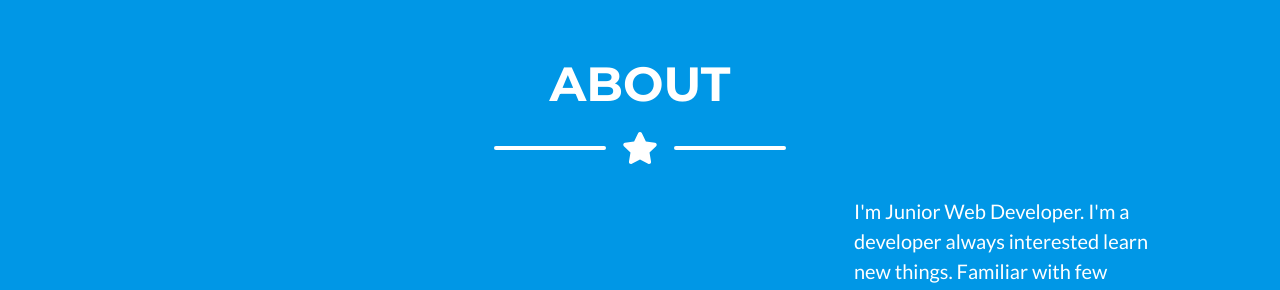
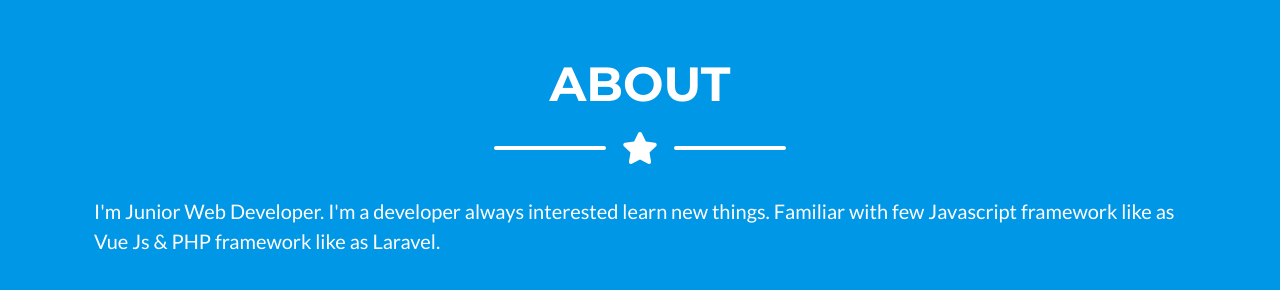
Before and after one commit to massndp/massndp.github.io, a plain HTML site: page index.html in a window 1280 px wide. Shown: the part 1641-1931 px from the top of the page. Drawn offline with nearby package versions, Linux system fonts and the light colour scheme.

Commit message:
Update index.html

```diff
--- a/index.html
+++ b/index.html
@@ -160,7 +160,7 @@
                 </div>
                 <!-- About Section Content-->
                 <div class="row">
-                    <div class="col-lg-4 ml-auto"><p class="lead">I'm Junior Web Developer. I'm a developer always interested learn new things. Familiar with few Javascript framework like as Vue Js & PHP framework like as Laravel.</p></div>
+                    <div class="col-lg-12 ml-auto"><p class="lead">I'm Junior Web Developer. I'm a developer always interested learn new things. Familiar with few Javascript framework like as Vue Js & PHP framework like as Laravel.</p></div>
 <!--                     <div class="col-lg-4 mr-auto"><p class="lead">I've previously built a website with Vue Js as frontend and Laravel as backend. I interested and try learn Flutter, so I will learn new things and upgrade myskill and I love what I do.</p></div> -->
                 </div>
                 <!-- About Section Button-->
```
